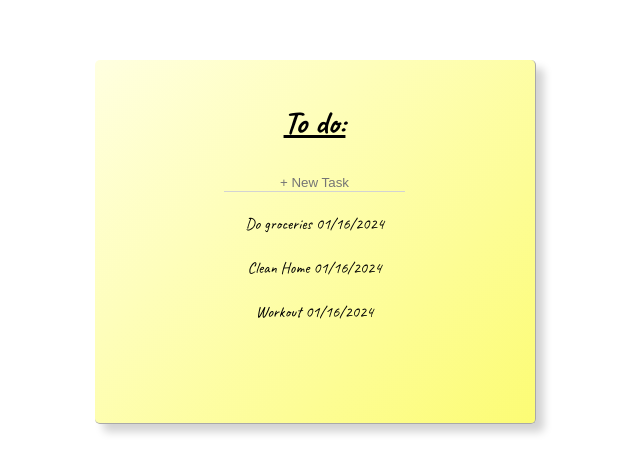
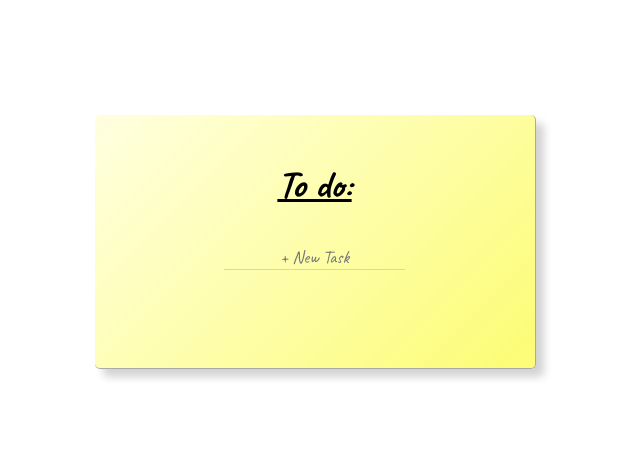
Before and after one commit to dbode94/my-next-task, a React (Create React App) app: page / in a window 1280 px wide. Shown: the part 158-630 px from the top of the page, without its empty margins (325-965 px from the left). Built offline with nearby package versions, Linux system fonts and the light colour scheme.

Commit message:
adding task functionality fix and tasks context structure fixed

```diff
--- a/src/App.css
+++ b/src/App.css
@@ -1,6 +1,7 @@
 .App {
   text-align: center;
 
+  font-size: larger;
   font-family: "Caveat", cursive;
   font-optical-sizing: auto;
   font-weight: 400;
--- a/src/components/taskCollection/input/input.compoennt.jsx
+++ b/src/components/taskCollection/input/input.compoennt.jsx
@@ -1,28 +1,28 @@
-import { useState } from 'react'
 import { TasksContext } from '../../../context/tasks.context'
 import { useContext } from 'react'
 
 import './input.style.scss'
 
 const Input = () =>{
-    const [inputValue, setInputValue] = useState("")
     const { currentTasks, setCurrentTasks} = useContext(TasksContext)
 
-    const onChangeHandler = (event) =>{
-        setInputValue(event.target.value);
+    const onSubmitHandler = (event) =>{
+        event.preventDefault();
+
+        const input = document.getElementById('input_task');
+
+        if(input.value !== ''){
+            const dateSnap = new Date();
+            const creationDate = dateSnap.getMonth()+1 + '/' + dateSnap.getDay() + '/' + dateSnap.getFullYear();
+            setCurrentTasks([...currentTasks, {id: currentTasks.length, text: input.value, open:true, date: creationDate}])
+        }
+
+        input.value = '';
     }
 
-    const onSubmitHandler = (event) =>{
-        if(inputValue !== ''){
-            const dateSnap = new Date();
-            const creationDate = dateSnap.getMonth()+1 + '/' + dateSnap.getDay() + '/' + dateSnap.getFullYear();
-            setCurrentTasks([...currentTasks, {id: currentTasks.length, text: inputValue, open:true, date: creationDate}])
-        }
-    }
-
-    return(
+    console.log(currentTasks.map((task) => task));    return(
         <form action='' onSubmit={onSubmitHandler} method="get">
-            <input type="text" placeholder="+ New Task" className="input_field" onChange={onChangeHandler}/>
+            <input type="text" placeholder="+ New Task" className="input_field" id='input_task'/>
         </form>
     )
 }
--- a/src/components/taskCollection/input/input.style.scss
+++ b/src/components/taskCollection/input/input.style.scss
@@ -5,6 +5,12 @@
     background-color: transparent;
     margin: 10px auto;
 
+    font-size: large;
+    font-family: "Caveat", cursive;
+    font-optical-sizing: auto;
+    font-weight: 400;
+    font-style: normal;
+
     &:focus{
         outline: none;
     }
--- a/src/components/taskCollection/taskCollection.compoent.jsx
+++ b/src/components/taskCollection/taskCollection.compoent.jsx
@@ -1,4 +1,3 @@
-import TASK_COLLECTION from "../../TASKS_LIST";
 import TaskCard from "./teaskCard/taskCard.compoentn";
 import Input from "./input/input.compoennt";
 
@@ -14,7 +13,6 @@ const clickHandler = (event) =>{
 const TaskCollection = () =>{
 
     const {currentTasks} = useContext(TasksContext);
-    console.log(currentTasks);
 
     return(
         <div className="task_collection_container">
@@ -24,7 +22,7 @@ const TaskCollection = () =>{
             <Input/>
 
             {
-                TASK_COLLECTION.map((task,index) => {
+                currentTasks.map((task,index) => {
                     return task.open ? <TaskCard task={task} key={index} clickHandler={clickHandler}/> : null
                 })
             }
--- a/src/context/tasks.context.jsx
+++ b/src/context/tasks.context.jsx
@@ -7,7 +7,8 @@ export const TasksContext = createContext({
 })
 
 export const TasksProvider = ({children}) =>{
-    const [currentTasks, setCurrentTasks] = useState([...TASK_COLLECTION])
-    const value = [currentTasks,setCurrentTasks];
+    const [currentTasks, setCurrentTasks] = useState([])
+    const value = {currentTasks,setCurrentTasks};
+
     return <TasksContext.Provider value={value}>{children}</TasksContext.Provider>
 }
```
